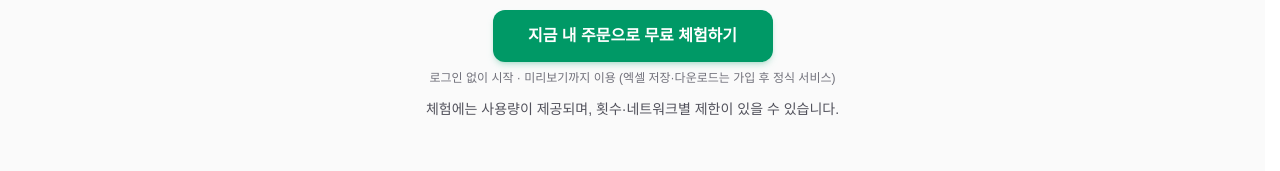
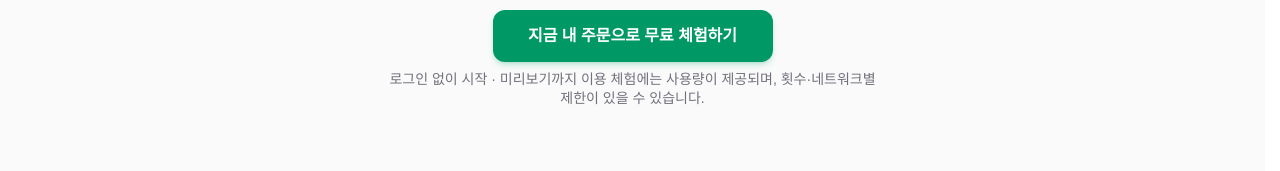
Before and after one commit to a01083475766-bit/excload, a Next.js app: page /excload in a window 1280 px wide. Shown: the part 713-884 px from the top of the page. Built offline with nearby package versions, Linux system fonts and the light colour scheme; no server answers; the database is empty.

Commit message:
메인페이지 수정

```diff
--- a/app/excload/page.tsx
+++ b/app/excload/page.tsx
@@ -85,11 +85,8 @@ export default function HomePage() {
               >
                 지금 내 주문으로 무료 체험하기
               </Link>
-              <p className="text-xs text-zinc-500 dark:text-zinc-500 leading-snug">
-                로그인 없이 시작 · 미리보기까지 이용 (엑셀 저장·다운로드는 가입 후 정식 서비스)
-              </p>
-              <p className="text-sm text-zinc-600 dark:text-zinc-400 leading-relaxed mt-1">
-                체험에는 사용량이 제공되며, 횟수·네트워크별 제한이 있을 수 있습니다.
+              <p className="max-w-4xl mx-auto text-center text-xs sm:text-sm text-zinc-500 dark:text-zinc-500 leading-snug">
+                로그인 없이 시작 · 미리보기까지 이용 체험에는 사용량이 제공되며, 횟수·네트워크별 제한이 있을 수 있습니다.
               </p>
             </div>
           </div>
```
